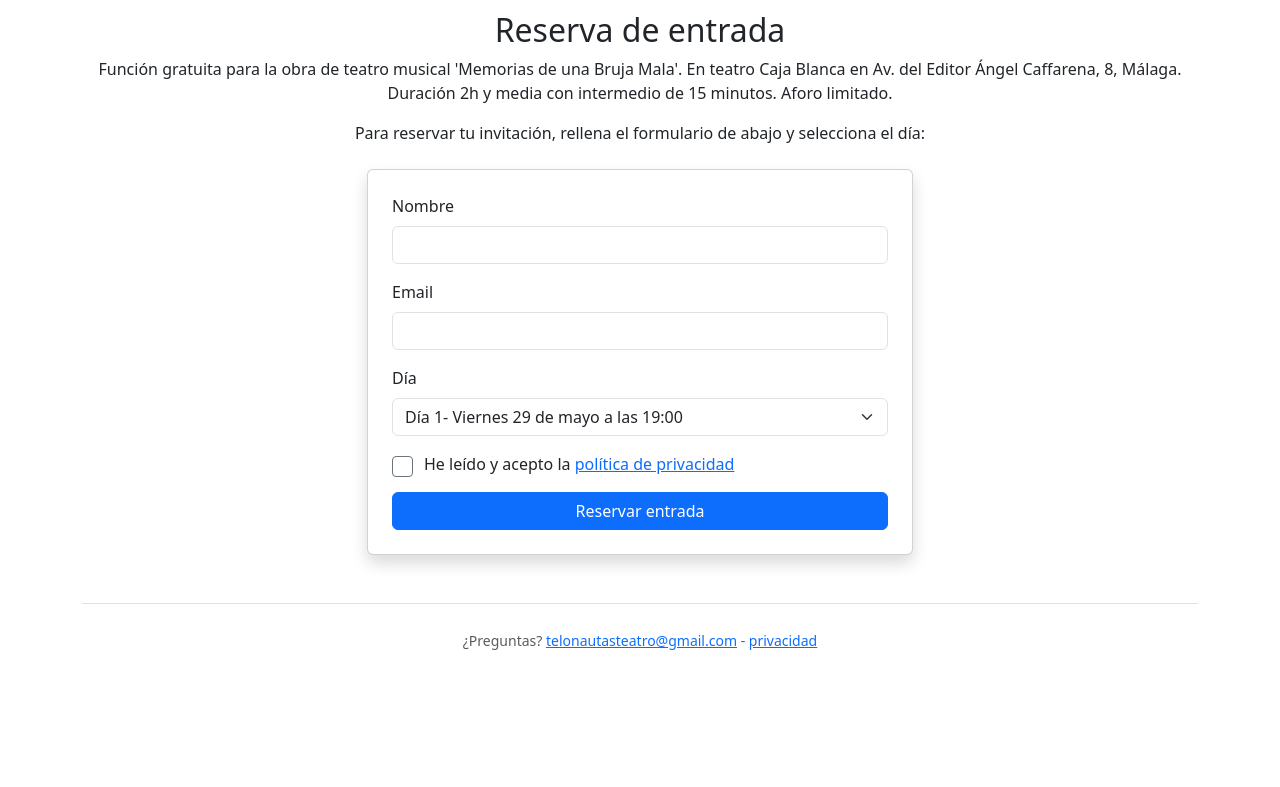
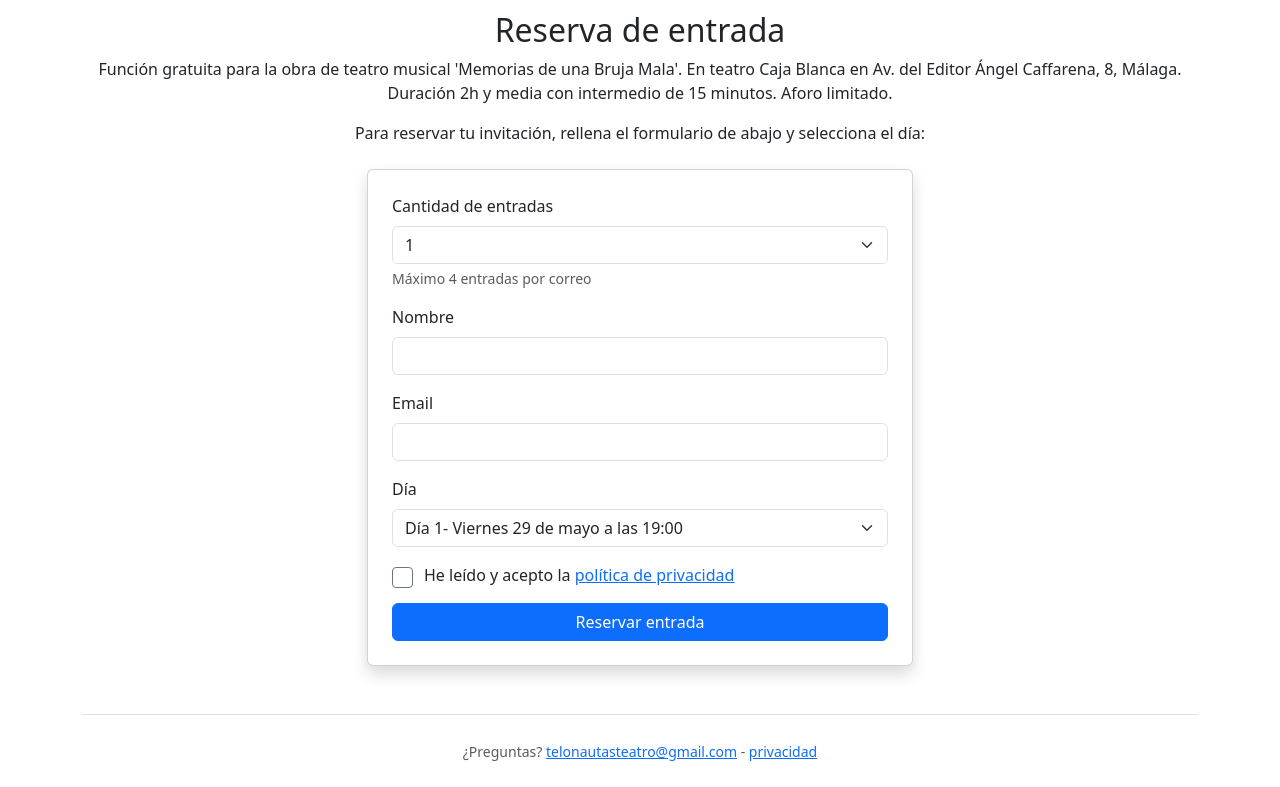
Before and after one commit to VLauren/ticket-system, a Flask app: page / in a window 1280 px wide. Shown: the part 206-993 px from the top of the page. Before the commit the page ends 856 px from the top, so only its background shows below. Run offline with Flask 3, Linux system fonts and the light colour scheme.

Commit message:
up to 4 tickets by email, form and count method

```diff
--- a/templates/index.html
+++ b/templates/index.html
@@ -29,10 +29,29 @@
                     </div>
                 {% endif %}
 
-				<div class="mb-3">
+                <div class="mb-3">
+                    <label class="form-label">Cantidad de entradas</label>
+                    <select name="quantity" id="quantity" class="form-select" required>
+                        <option value="1">1</option>
+                        <option value="2">2</option>
+                        <option value="3">3</option>
+                        <option value="4">4</option>
+                    </select>
+                    <div class="form-text">Máximo 4 entradas por correo</div>
+                </div>
+
+                <div id="nameFields">
+                    <div class="mb-3">
+                        <label class="form-label">Nombre</label>
+                        <input type="text" name="names" class="form-control" required>
+                    </div>
+                </div>
+
+
+				<!--div class="mb-3">
 				<label class="form-label">Nombre</label>
 				<input type="text" name="name" class="form-control" required>
-				</div>
+				</div-->
 
 				<div class="mb-3">
 				<label class="form-label">Email</label>
@@ -65,4 +84,22 @@
 	</div>
 </div>
 
+<script>
+document.getElementById('quantity').addEventListener('change', function() {
+    const quantity = parseInt(this.value);
+    const container = document.getElementById('nameFields');
+    container.innerHTML = '';
+
+    for (let i = 1; i <= quantity; i++) {
+        const div = document.createElement('div');
+        div.className = 'mb-3';
+        div.innerHTML = `
+            <label class="form-label">Nombre ${i}</label>
+            <input type="text" name="names" class="form-control" required>
+        `;
+        container.appendChild(div);
+    }
+});
+</script>
+
 {% endblock %}
```
Also changed, not shown: app/models.py (+10 -0 lines).
